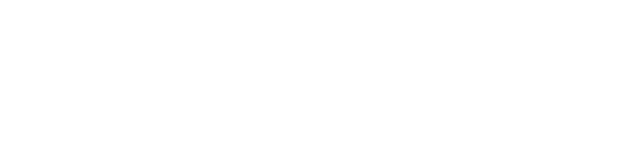
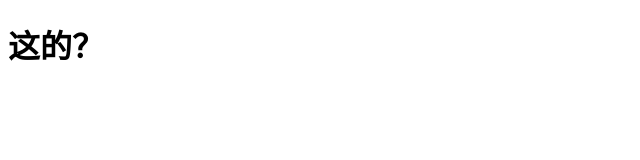
Before and after one commit to imozihan/wayucms, a plain HTML site: page index.html in a window 1280 px wide. Shown: the whole page, without its empty margins (0-640 px from the left). Drawn offline with Linux system fonts and the light colour scheme.

Commit message:
Update index.html

```diff
--- a/index.html
+++ b/index.html
@@ -7,6 +7,6 @@
 	<title>Document</title>
 </head>
 <body>
-
+	<h1>这的？</h1>
 </body>
 </html>
```
